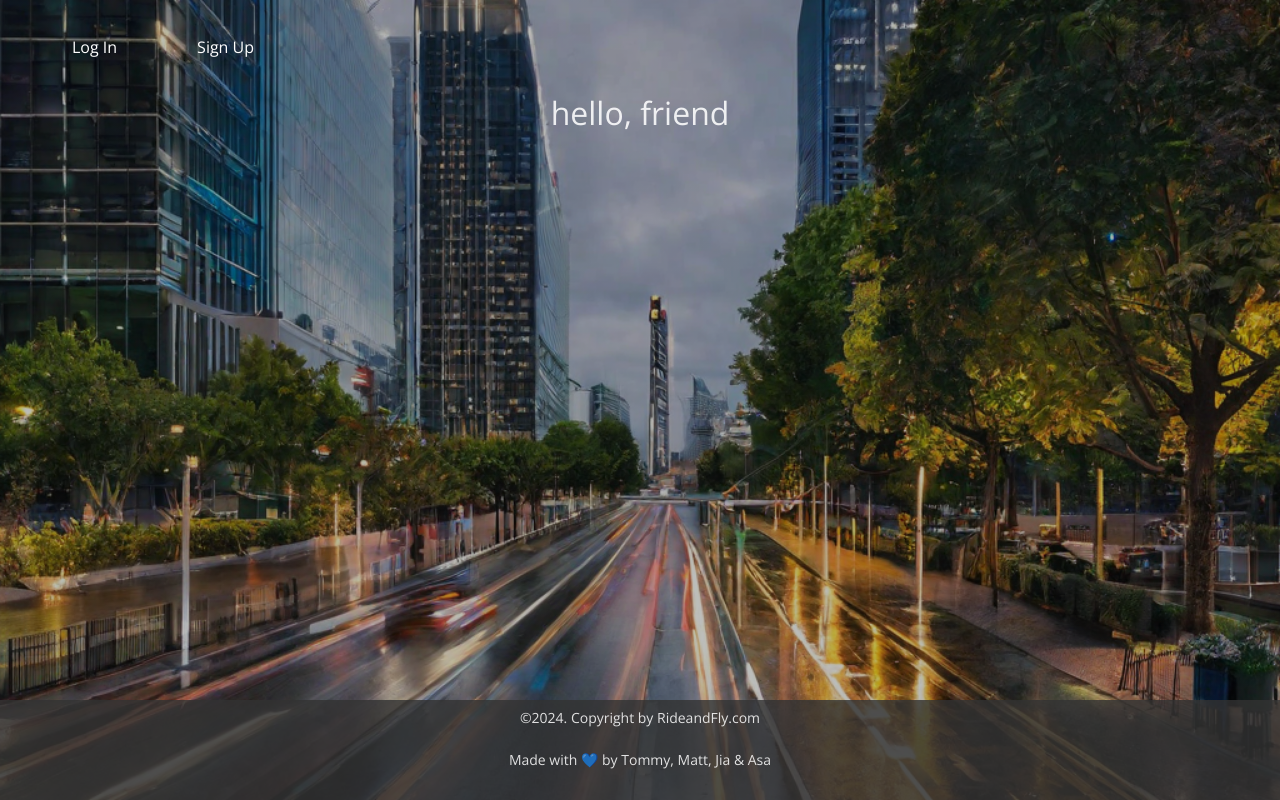
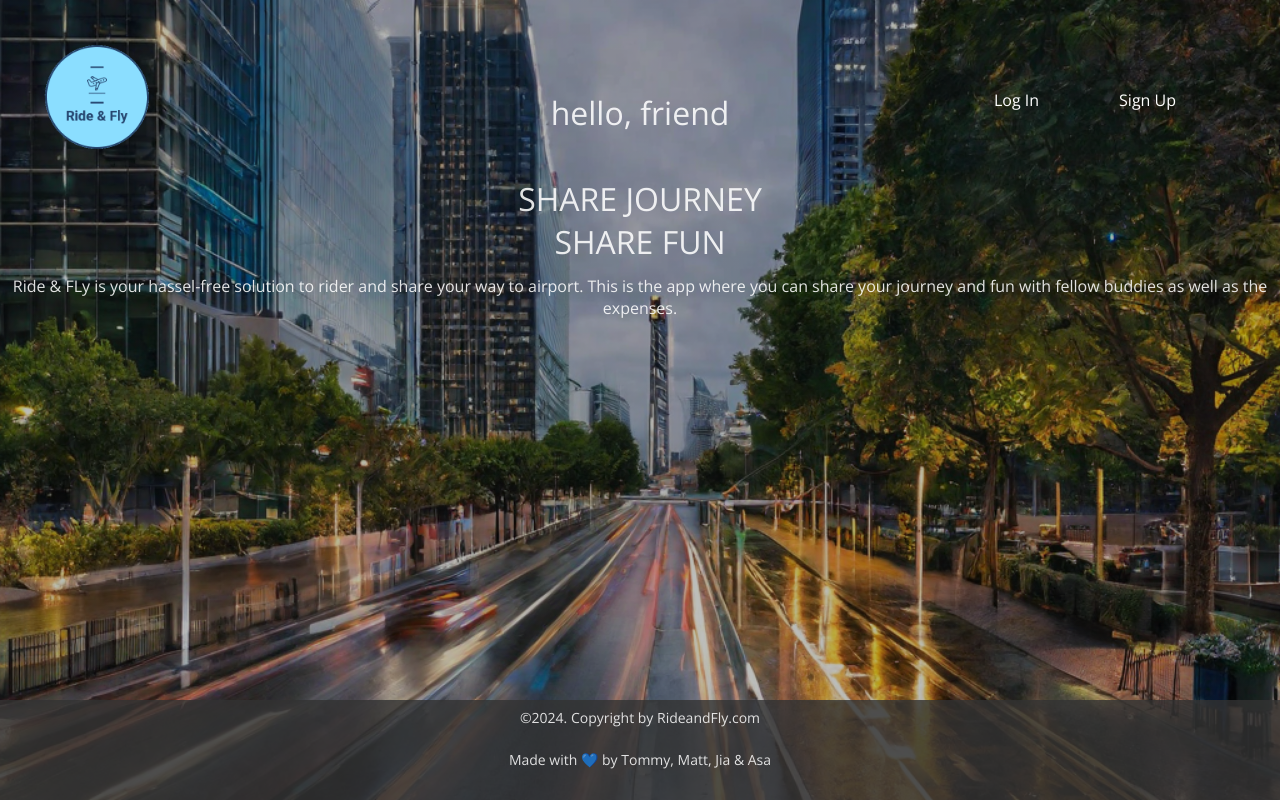
Before and after one commit to muckele/ride-and-fly-front-end, a React (Vite) app: page / in a window 1280 px wide. Built offline with nearby package versions, Linux system fonts and the light colour scheme; no server answers.

Commit message:
add icon style link, add nav bar css, add logo css in navbar, and landing page css and layout change

```diff
--- a/index.html
+++ b/index.html
@@ -10,6 +10,10 @@
     type="image/png"
     sizes="32x32"
     >
+    <link
+    href="https://cdn.jsdelivr.net/npm/remixicon@4.1.0/fonts/remixicon.css"
+    rel="stylesheet"
+/>
     <style>
       @import url('https://fonts.googleapis.com/css2?family=Open+Sans:ital,wght@0,400;1,600&display=swap');
     </style>
--- a/src/App.css
+++ b/src/App.css
@@ -9,17 +9,9 @@
 body {
   box-sizing: border-box;
 
-  margin: 0;
-  min-height: 100vh;
+
 
   font-family: 'Open Sans', Inter, system-ui, Avenir, Helvetica, Arial, sans-serif;
-
-  color: rgba(255, 255, 255, 0.87);
-  background-image: linear-gradient(rgba(0,0,0,0.25),rgba(0,0,0,0.25)), url("assets/images/cityscape.png");
-  background-position: center;
-  background-size: cover;
-  background-repeat: no-repeat;
-  /* background-color: #242424; */
 
   font-synthesis: none;
   text-rendering: optimizeLegibility;
@@ -33,6 +25,17 @@ body {
   padding:  0;
   height: 100vh;
   width: 100%;
+  margin: 0;
+  min-height: 100vh;
+
+  color: rgba(255, 255, 255, 0.87);
+  background-image: linear-gradient(rgba(0,0,0,0.25),rgba(0,0,0,0.25)), url("assets/images/cityscape.png");
+  background-position: center;
+  background-size: cover;
+  background-repeat: no-repeat;
+  /* background-color: #242424; */
+
+
 }
 
 a{
@@ -42,6 +45,20 @@ a{
 a,
 a:visited {
   color: #4299e1;
+}
+
+nav{
+  position: fixed;
+  top:  0;
+  left: 50%;
+  transform: translateX(-50%);
+  width: 100%;
+  max-width: 1300px;
+  padding:  2rem;
+  display: flex;
+  align-items: center;
+  justify-content: space-between;
+  z-index: 1;
 }
 
 nav > ul {
--- a/src/components/NavBar/NavBar.css
+++ b/src/components/NavBar/NavBar.css
@@ -1,12 +1,6 @@
-
 ul{
   display: flex;
   text-decoration: none;
-}
-
-nav{
-  position:fixed;
-  top:0;
 }
 
 li {
@@ -18,7 +12,6 @@ li {
  list-style-type: none;
 }
 
-
 li > a {
   text-decoration: none;
   color: white;
@@ -28,7 +21,7 @@ li > a:visited {
   color: white;
 }
 
-.logo {
-  height: 10%;
-  width: 10%;
+#logo{
+  width: 130px;
+  height: auto;
 }
--- a/src/components/NavBar/NavBar.jsx
+++ b/src/components/NavBar/NavBar.jsx
@@ -1,5 +1,8 @@
 // npm modules
 import { NavLink } from 'react-router-dom'
+
+//assets
+import logo from '../../assets/images/logo.png'
 
 //  css
 import '../NavBar/NavBar.css'
@@ -7,7 +10,7 @@ import '../NavBar/NavBar.css'
 const NavBar = ({ user, handleLogout }) => {
   return (
     <nav className='nav-container'>
-
+      <NavLink to="/"><img src={logo} id="logo" alt="Ride & Fly Logo" /></NavLink>
       {user ?
         <ul>
           <li><NavLink to={`/profiles/${user.profile}`}>Profiles</NavLink></li>
--- a/src/pages/Landing/Landing.jsx
+++ b/src/pages/Landing/Landing.jsx
@@ -5,6 +5,12 @@ const Landing = ({ user }) => {
   return (
     <main className={styles.container}>
       <h1>hello, {user ? user.name : 'friend'}</h1>
+      <div className='container-left'>
+        <div className='bold-font'>
+          <h1>SHARE JOURNEY<br/>SHARE FUN</h1>
+          <p>Ride & FLy is your hassel-free solution to rider and share your way to airport. This is the app where you can share your journey and fun with fellow buddies as well as the expenses.</p>
+        </div>
+      </div>
     </main>
   )
 }
```
Also changed, not shown: src/pages/Landing/Landing.module.css (line endings or trailing spaces), 1 other file (tests, documents, lock files or other folders).
